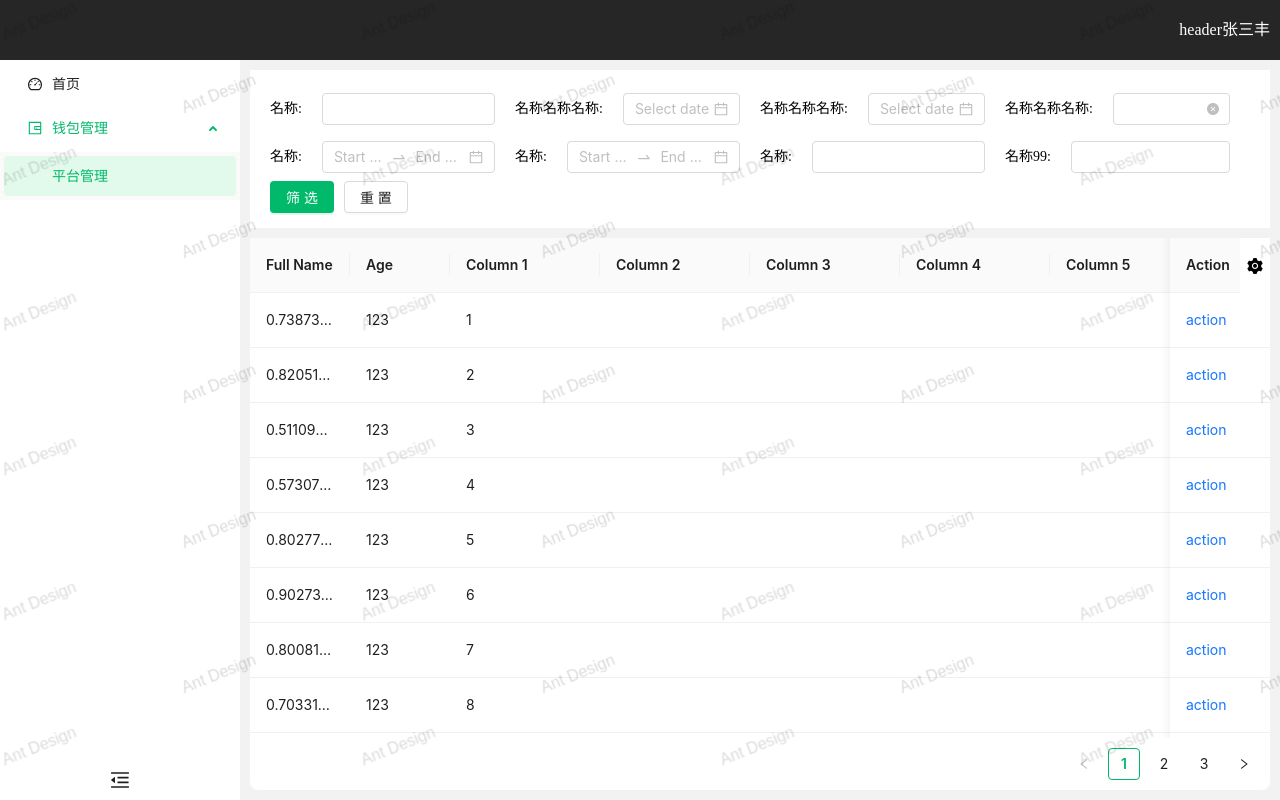
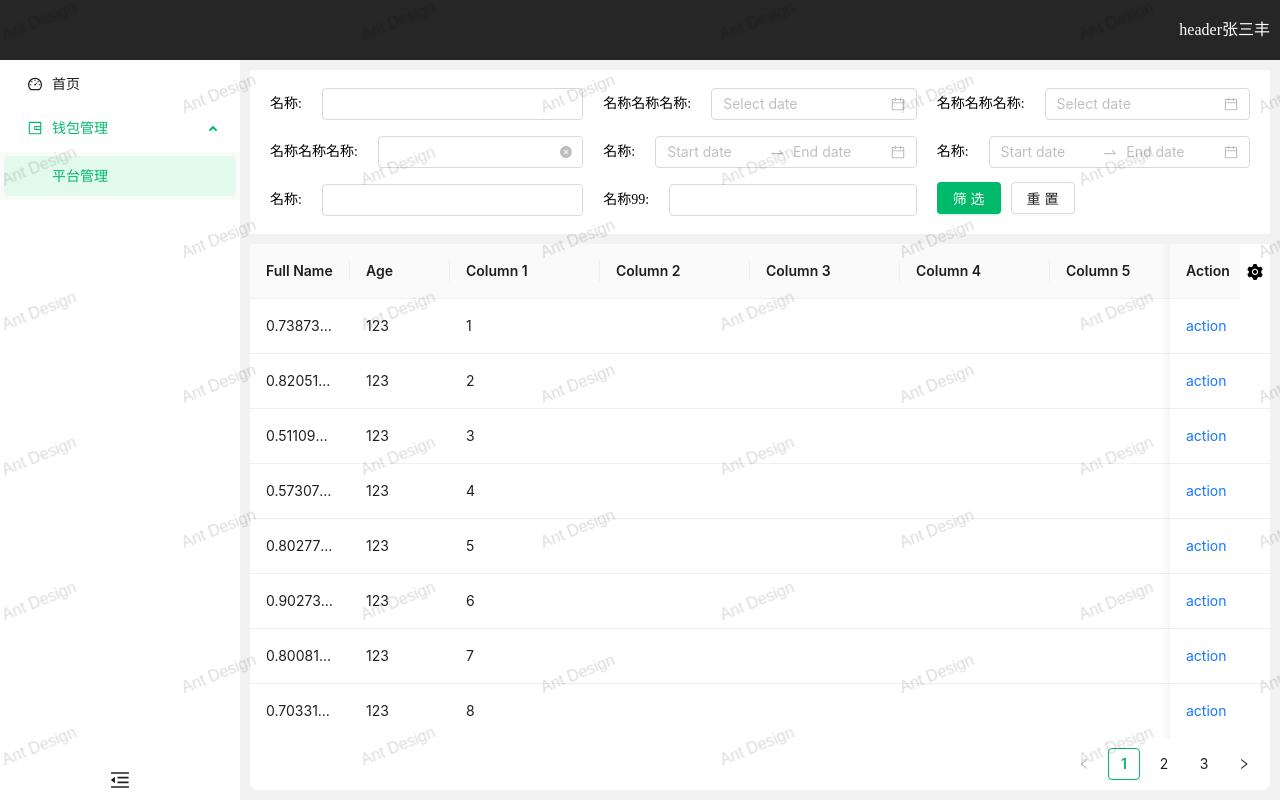
Before and after one commit to jyear/admin-demo, a React app: page /wallet/platform in a window 1280 px wide. Built offline with nearby package versions, Linux system fonts and the light colour scheme.

Commit message:
feat: 修改

```diff
--- a/src/components/filter/index.less
+++ b/src/components/filter/index.less
@@ -1,12 +1,13 @@
 .filter-component {
   background-color: #fff;
   box-sizing: border-box;
-  padding: 15px 20px;
+  padding: 10px 20px 10px 20px;
   .filter-form {
     display: flex;
     flex-flow: row;
     justify-content: flex-start;
     flex-wrap: wrap;
+    align-items: center;
   }
   .filter-form-item {
     flex: 0 0 calc(25% - 20px);
@@ -27,6 +28,6 @@
     min-width: 0;
   }
   .filter-btn {
-    margin-right: 10px;
+    margin: 5px 10px 10px 0;
   }
 }
--- a/src/components/filter/index.tsx
+++ b/src/components/filter/index.tsx
@@ -52,12 +52,19 @@
   paramFromUrl?: boolean;
   onFilter?: (p: Record<string, unknown>) => void;
   ctrls?: React.ReactNode | React.ReactElement;
+  itemMinWidth?: number;
 }
 
 // eslint-disable-next-line react/display-name
 const Filter = React.forwardRef(
   (
-    { items = [], onFilter = () => {}, paramFromUrl = true, ...props }: Props,
+    {
+      items = [],
+      onFilter = () => {},
+      paramFromUrl = true,
+      itemMinWidth = 300,
+      ...props
+    }: Props,
     ref,
   ) => {
     const [searchParams] = useSearchParams();
@@ -68,7 +75,9 @@
       Record<string, any>
     >({});
     const filterRenderType = ['select', 'date', 'daterange'];
-
+    const filterRef = React.useRef<HTMLDivElement>(null);
+    const [itemStyle, setItemStyle] = React.useState({});
+    const colNum = React.useRef<number>(4);
     const [params, setParams] = React.useState<Record<string, any>>({});
 
     useImperativeHandle(ref, (): FilterComponent => {
@@ -120,6 +129,32 @@
       }
       return curEncode ? curEncode(val) : val;
     };
+    React.useEffect(() => {
+      window.addEventListener('resize', () => {
+        doResize();
+      });
+      doResize();
+      return () => {
+        window.removeEventListener('resize', () => {
+          doResize();
+        });
+      };
+    }, []);
+
+    const doResize = () => {
+      if (!filterRef.current) {
+        setTimeout(() => doResize, 1000);
+        return;
+      }
+      const w = filterRef.current.clientWidth;
+      const col = Math.floor(w / itemMinWidth);
+      colNum.current = col;
+      setItemStyle(sty => ({
+        ...sty,
+        flex: `0 0 ${(w - 40 - (col - 1) * 20) / col}px`,
+      }));
+    };
+
     // 初始化筛选项
     React.useEffect(() => {
       if (items.length <= 0) {
@@ -207,7 +242,6 @@
         ...(Object.keys(initParams()).length > 0 ? {} : defaultP), // 只有第一次不带参数进入的时候才会使用defaultValue
         ...urlParams,
       };
-
       setParams(toParams);
       // 出发初始化事件通知外部
       formatFilter(toParams);
@@ -272,9 +306,9 @@
     });
 
     return (
-      <div className="filter-component">
+      <div className="filter-component" ref={filterRef}>
         <div className="filter-form">
-          {innerItems.map((item: InnerFilterItem) => {
+          {innerItems.map((item: InnerFilterItem, idx: number) => {
             let Item, Comp;
             if (item.render) {
               Item = item.render;
@@ -283,7 +317,14 @@
               Comp = componentMap[item.component];
             }
             return (
-              <div key={item.key} className="filter-form-item">
+              <div
+                key={item.key}
+                className="filter-form-item"
+                style={{
+                  ...itemStyle,
+                  marginRight: (idx + 1) % colNum.current === 0 ? '0' : '20px',
+                }}
+              >
                 <div className="filter-form-item-label">{item.label}:</div>
                 <div className="filter-form-item-value">
                   {!!item.component &&
@@ -342,7 +383,6 @@
               </div>
             );
           })}
-
           {innerItems?.length && (
             <>
               <Button
@@ -352,7 +392,9 @@
               >
                 筛选
               </Button>
-              <Button onClick={resetClick}>重置</Button>
+              <Button onClick={resetClick} className="filter-btn">
+                重置
+              </Button>
             </>
           )}
           {props.ctrls}
--- a/src/components/header/index.tsx
+++ b/src/components/header/index.tsx
@@ -2,7 +2,7 @@
 import './index.less';
 
 const Header = () => {
-  const user = useSelector((state: State) => state.user.name);
+  const user = useSelector((state: Store.State) => state.user.name);
   return (
     <div className="main-header">
       <div className="main-header-logo"></div>
--- a/src/components/table/index.tsx
+++ b/src/components/table/index.tsx
@@ -43,6 +43,7 @@
   showFilterColumns?: boolean;
   tableKey?: string;
   ctrls?: React.ReactNode | React.ReactElement;
+  filterItemMinWidth?: number;
 }
 
 const CustomTable = React.forwardRef<CustomTableRef, Props>(
@@ -58,6 +59,7 @@
       defaultUnShowColumns = 'none',
       showFilterColumns = true,
       tableKey = '',
+      filterItemMinWidth = 300,
       ...props
     },
     ref,
@@ -286,6 +288,7 @@
               onFilter={onFilter}
               ref={filterComponent}
               paramFromUrl={mapToUrl}
+              itemMinWidth={filterItemMinWidth}
               ctrls={props.ctrls}
             ></Filter>
           </div>
--- a/src/pages/home/index.tsx
+++ b/src/pages/home/index.tsx
@@ -64,11 +64,23 @@
         ]}
         filterItems={FilterItems}
         ctrls={
-          <div>
-            <Button type="primary" style={{ marginLeft: '10px' }}>
+          <>
+            <Button type="primary" style={{ marginRight: '10px' }}>
               新增
             </Button>
-          </div>
+            <Button type="primary" style={{ marginRight: '10px' }}>
+              新增
+            </Button>
+            <Button type="primary" style={{ marginRight: '10px' }}>
+              新增
+            </Button>
+            <Button type="primary" style={{ marginRight: '10px' }}>
+              新增
+            </Button>
+            <Button type="primary" style={{ marginRight: '10px' }}>
+              新增
+            </Button>
+          </>
         }
         mapToUrl={true}
       ></Table>
--- a/src/routes/index.tsx
+++ b/src/routes/index.tsx
@@ -77,20 +77,20 @@
       routKeyMap[rout.key.toLocaleLowerCase()] = { ...rout };
       //{ key: rout.key }
 
-      const el = rout.element;
-      if (typeof el === 'function') {
-        const LazyCom = React.lazy(el);
-        rout.element = (
+      let Ele = rout.element;
+      if (typeof Ele === 'function') {
+        const LazyCom = React.lazy(Ele);
+        Ele = (
           <Suspense fallback={<SkeletonList></SkeletonList>}>
             <LazyCom {...props}></LazyCom>
           </Suspense>
         );
       }
 
-      rout.element = rout.useLayer ? (
-        <BaseLayer>{React.cloneElement(rout.element)}</BaseLayer>
+      Ele = rout.useLayer ? (
+        <BaseLayer>{React.cloneElement(Ele)}</BaseLayer>
       ) : (
-        React.cloneElement(rout.element, { key: rout.key })
+        React.cloneElement(Ele, { key: rout.key })
       );
 
       if (
@@ -101,7 +101,6 @@
       ) {
         return;
       }
-      const Ele = rout.element;
       rout.element = (
         <CheckAuth rout={rout}>
           {React.cloneElement(Ele, { ...props })}
--- a/src/store/user/reducer.ts
+++ b/src/store/user/reducer.ts
@@ -1,7 +1,7 @@
 import { handleActions, Action } from 'redux-actions';
 import { SET_USER } from './types';
 
-const defaultState = {
+const defaultState: User.UserInfo = {
   name: '张三丰',
   token: '123',
 };
--- a/types/namespace/user.d.ts
+++ b/types/namespace/user.d.ts
@@ -5,9 +5,7 @@
     getUserInfo: () => Promise<UserInfo>;
   }
 
-  interface State {
-    userInfo: UserInfo;
-  }
+  interface State extends UserInfo {}
 
   interface Action {
     userLogin: ReduxActions.ActionFunction0<ReduxActions.Action<UserInfo>>;
```
